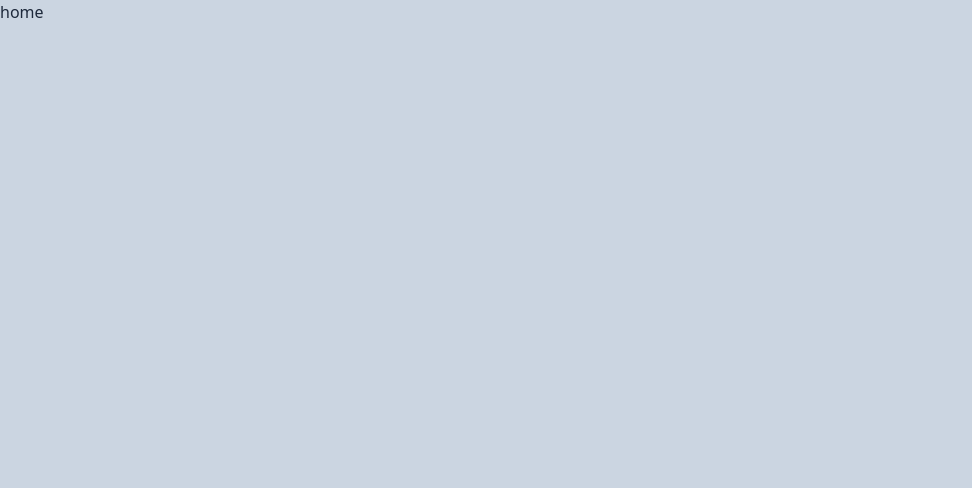
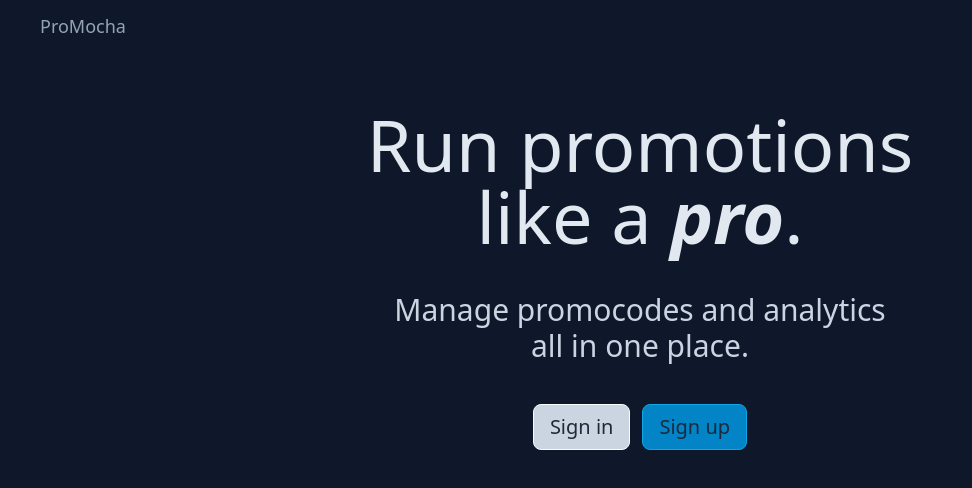
Before and after one commit to daniel-black/promocha, a Next.js app: page / in a window 1280 px wide. Shown: the top 488 px of the page, without its empty margins (0-972 px from the left). Built offline with nearby package versions, Linux system fonts and the light colour scheme.

Commit message:
work on landing page

```diff
--- a/src/app/(auth)/form.tsx
+++ b/src/app/(auth)/form.tsx
@@ -49,7 +49,7 @@ export default function Form({ type }: FormProps) {
             {...register('email')}
             type="email"
             placeholder="tim@apple.com"
-            className="w-full rounded p-3 outline-none bg-slate-200 hover:bg-slate-100 focus:bg-slate-50 focus:ring focus:ring-slate-400 focus:ring-inset focus:ring-offset-1 text-slate-900 text-lg transition-all duration-75"
+            className="w-full rounded p-3 outline-none bg-slate-200 shadow-sm hover:bg-slate-100 focus:bg-slate-50 focus:ring focus:ring-slate-400 focus:ring-inset focus:ring-offset-1 text-slate-900 text-lg transition-all duration-75"
             disabled={isSubmitting}
             required
           />
@@ -60,7 +60,7 @@ export default function Form({ type }: FormProps) {
           <input
             {...register('password')}
             type="password"
-            className="w-full rounded p-3 outline-none bg-slate-200 hover:bg-slate-100 focus:bg-slate-50 focus:ring focus:ring-slate-400 focus:ring-inset focus:ring-offset-1 text-slate-900 text-lg transition-all duration-75"
+            className="w-full rounded p-3 outline-none bg-slate-200 shadow-sm hover:bg-slate-100 focus:bg-slate-50 focus:ring focus:ring-slate-400 focus:ring-inset focus:ring-offset-1 text-slate-900 text-lg transition-all duration-75"
             disabled={isSubmitting}
             required
           />
@@ -71,7 +71,7 @@ export default function Form({ type }: FormProps) {
             type="submit"
             value={'SUBMIT'}
             disabled={isSubmitting}
-            className="w-full text-lg bg-slate-800 text-slate-300 tracking-wider py-3 rounded cursor-pointer hover:bg-slate-900 hover:scale-105 duration-100 transition-all"
+            className="w-full text-lg bg-slate-800 text-slate-300 tracking-wider py-3 rounded cursor-pointer shadow hover:shadow-lg hover:bg-slate-900 hover:scale-105 duration-100 transition-all"
           />
         </div>
       </form>
--- a/src/app/page.tsx
+++ b/src/app/page.tsx
@@ -1,5 +1,21 @@
-export default function Home() {
+import Link from "next/link";
+
+export default function LandingPage() {
   return (
-    <div>home</div>
+    <div className="min-h-screen bg-slate-900 space-y-14">
+      <div className="px-4 sm:px-10 py-3 text-slate-400 text-lg">
+        <Link href={'/'}>ProMocha</Link>
+      </div>
+
+      <div className="space-y-10">
+        <h1 className="text-5xl sm:text-7xl text-center text-slate-200 px-4 sm:px-16">Run promotions <br /> like a <i className="font-bold">pro</i>.</h1>
+        <h2 className="text-xl sm:text-3xl text-center text-slate-300 px-4 sm:px-16">Manage promocodes and analytics <br /> all in one place.</h2>
+
+        <div className="flex justify-center space-x-3 text-xl">
+          <Link href={'/sign-in'} className="px-4 py-2 rounded-lg border border-slate-50 bg-slate-300">Sign in</Link>
+          <Link href={'/sign-up'} className="px-4 py-2 rounded-lg border border-sky-500 bg-sky-600">Sign up</Link>
+        </div>
+      </div>
+    </div>
   );
 }
```
